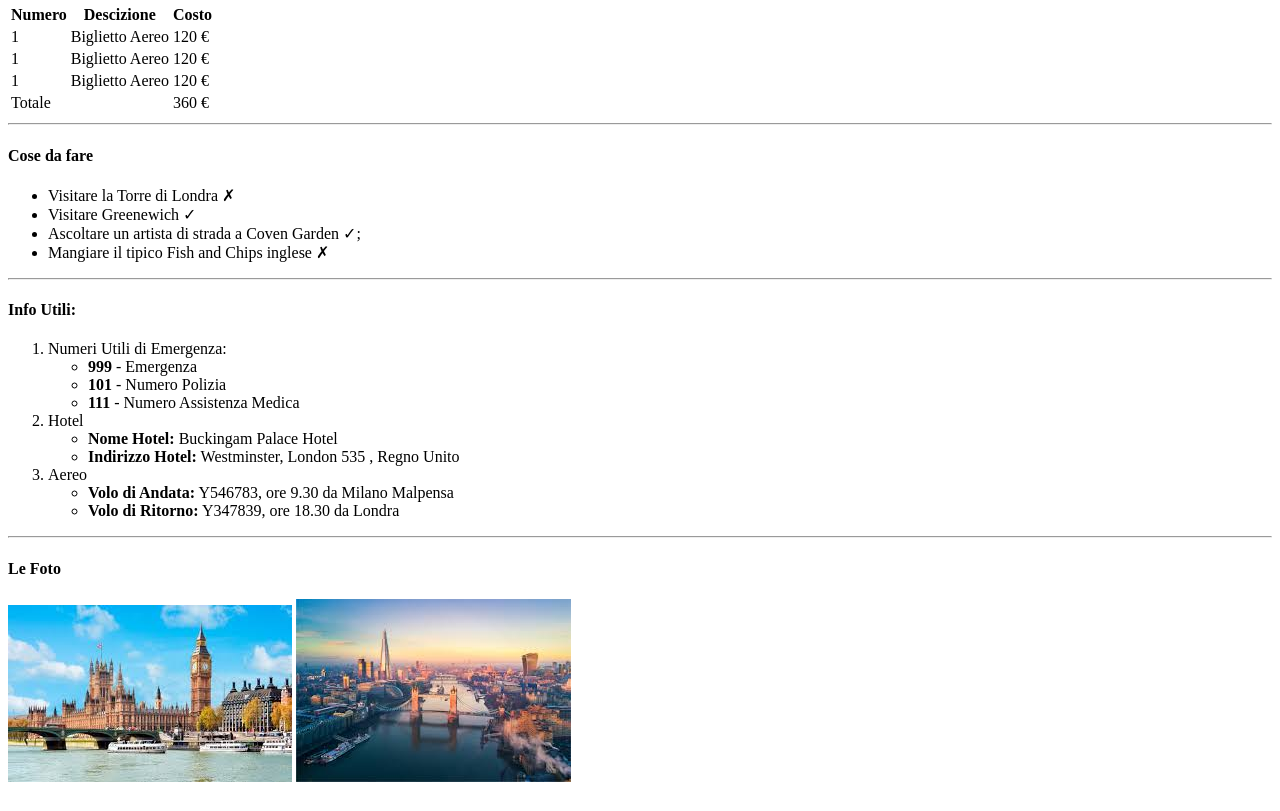
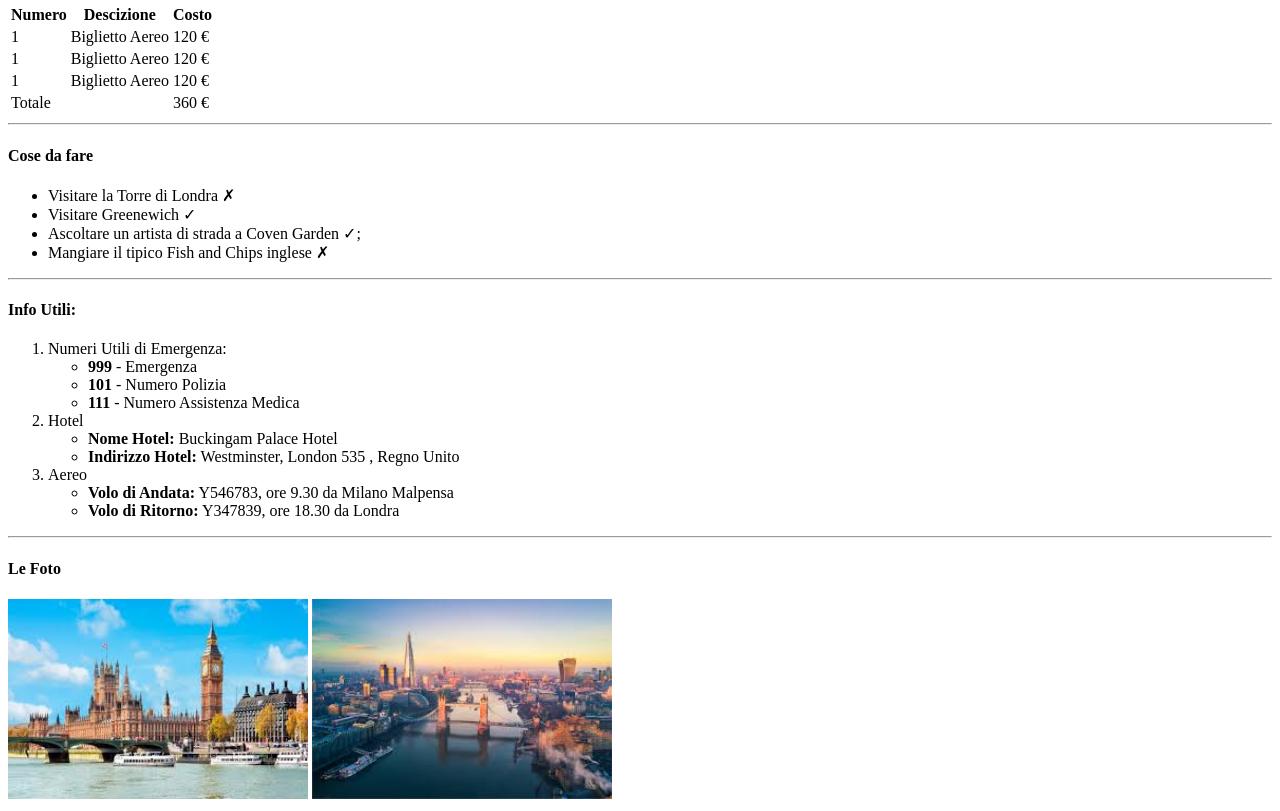
Before and after one commit to fede2796/html-london-trip2, a plain HTML site: page index.html in a window 1280 px wide. Shown: the part 333-1144 px from the top of the page. Drawn offline with Linux system fonts and the light colour scheme.

Commit message:
Fine Progetto

```diff
--- a/index.html
+++ b/index.html
@@ -142,8 +142,8 @@
 
         <!-- inserisco Foto Londra -->
         <div>
-            <img src="img/londra1.jfif" alt="Londra">
-            <img src="img/londra2.jfif" alt="Londra">
+            <img src="img/londra1.jfif" width="300" height="200" alt="Londra">
+            <img src="img/londra2.jfif" width="300" height="200" alt="Londra">
         </div>
      </footer>
 
```
